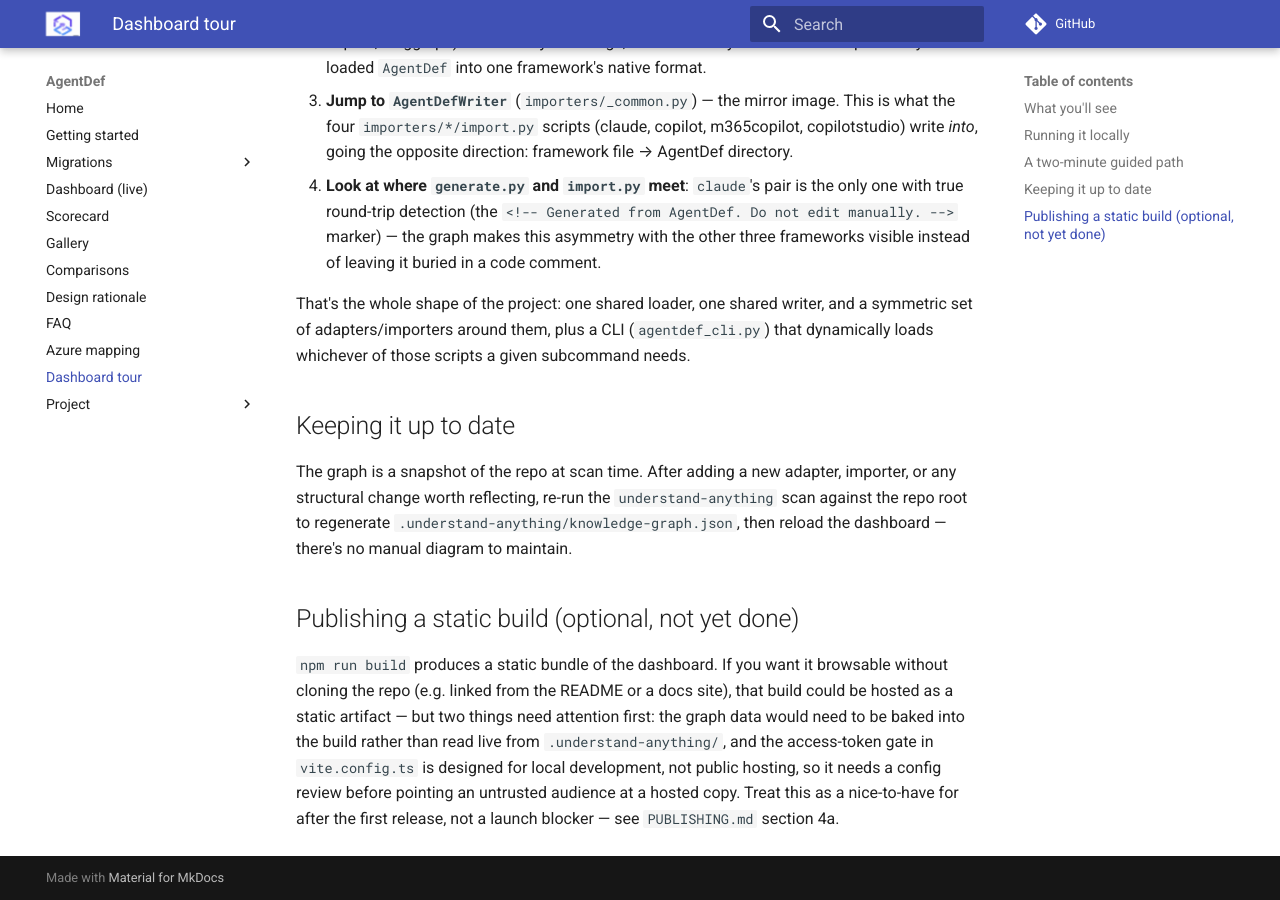
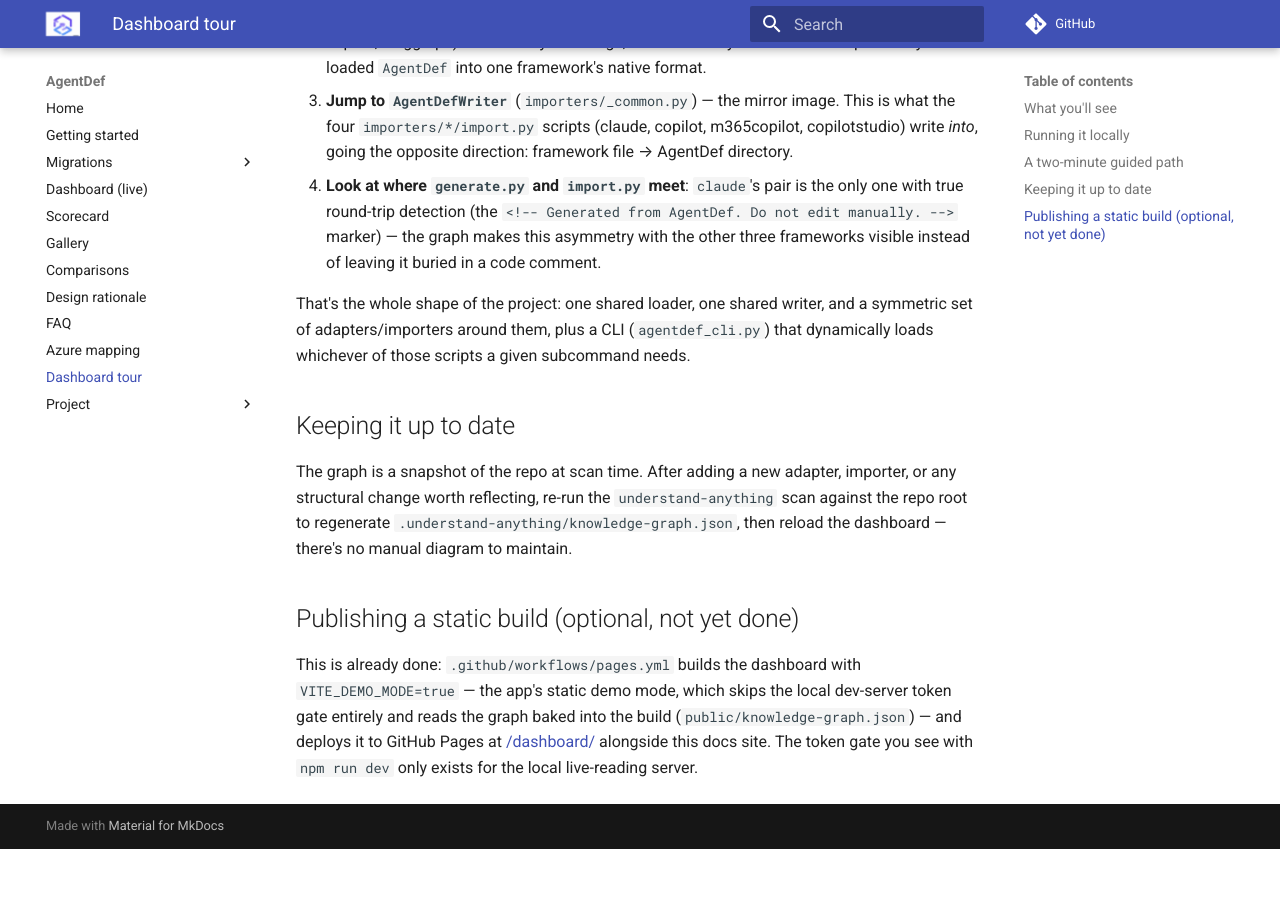
Before and after one commit to agentdef/agentdef, an MkDocs documentation site: the page built from docs/dashboard-tour.md, in a window 1280 px wide and 900 px high, scrolled down 1785 px. Built offline with MkDocs 1.6.1 and Material for MkDocs 9.7.7, drawn with Linux system fonts in a browser that asks for light colours; comment, search, counter and statistics services are not loaded; after the commit the page ends 2634 px from its top, so only the background shows below that.

Commit message:
docs: fix stale dashboard hosting note after tail-review of all pre-rename files

```diff
--- a/docs/dashboard-tour.md
+++ b/docs/dashboard-tour.md
@@ -84,12 +84,10 @@ there's no manual diagram to maintain.
 
 ## Publishing a static build (optional, not yet done)
 
-`npm run build` produces a static bundle of the dashboard. If you want it
-browsable without cloning the repo (e.g. linked from the README or a docs
-site), that build could be hosted as a static artifact — but two things
-need attention first: the graph data would need to be baked into the build
-rather than read live from `.understand-anything/`, and the access-token
-gate in `vite.config.ts` is designed for local development, not public
-hosting, so it needs a config review before pointing an untrusted audience
-at a hosted copy. Treat this as a nice-to-have for after the first
-release, not a launch blocker — see `PUBLISHING.md` section 4a.
+This is already done: `.github/workflows/pages.yml` builds the dashboard
+with `VITE_DEMO_MODE=true` — the app's static demo mode, which skips the
+local dev-server token gate entirely and reads the graph baked into the
+build (`public/knowledge-graph.json`) — and deploys it to GitHub Pages at
+[/dashboard/](https://agentdef.github.io/agentdef/dashboard/) alongside
+this docs site. The token gate you see with `npm run dev` only exists for
+the local live-reading server.
```
Also changed, not shown: docs/faq.md (+11 -2 lines).
